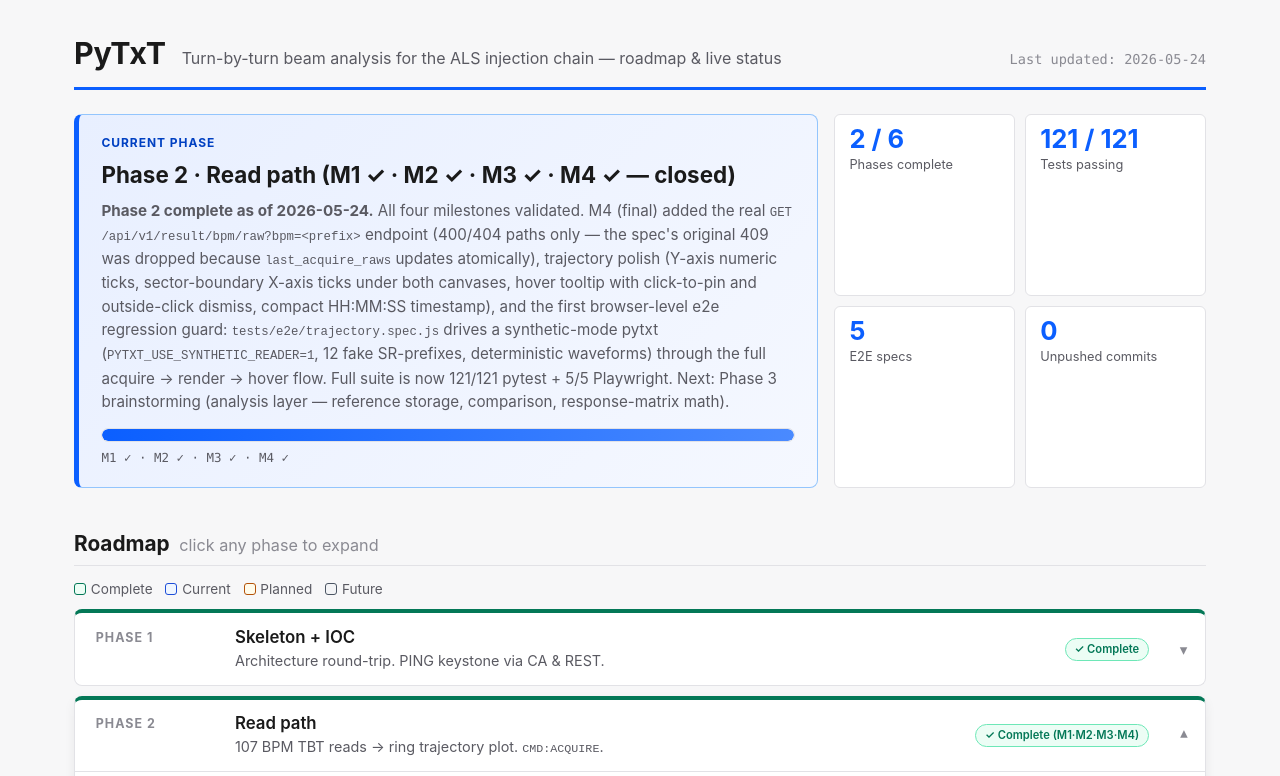
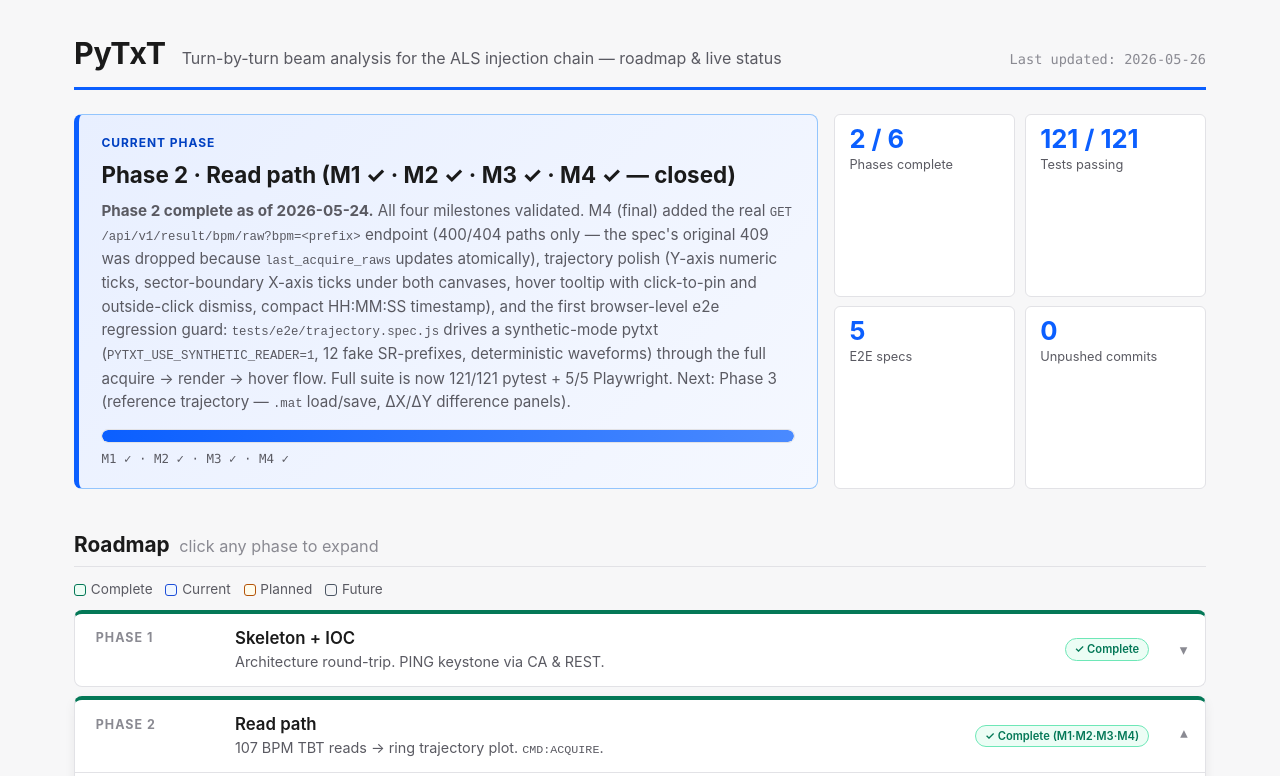
Before and after one commit to kirk-iliev/PyTxT, a plain HTML site: page PyTxT-roadmap.html in a window 1280 px wide. Shown: the top 776 px of the page. Drawn offline with Linux system fonts and the light colour scheme.

Commit message:
docs(roadmap): refresh 'last updated' + drop dev-workflow mentions from What's next

```diff
--- a/PyTxT-roadmap.html
+++ b/PyTxT-roadmap.html
@@ -547,7 +547,7 @@
 <div class="topbar">
   <h1>PyTxT</h1>
   <div class="tagline">Turn-by-turn beam analysis for the ALS injection chain — roadmap &amp; live status</div>
-  <div class="meta" id="last-updated">Last updated: 2026-05-24</div>
+  <div class="meta" id="last-updated">Last updated: 2026-05-26</div>
 </div>
 
 <!-- ============================================== -->
@@ -566,7 +566,7 @@
       regression guard: <code>tests/e2e/trajectory.spec.js</code> drives a synthetic-mode pytxt
       (<code>PYTXT_USE_SYNTHETIC_READER=1</code>, 12 fake SR-prefixes, deterministic waveforms) through the
       full acquire → render → hover flow. Full suite is now 121/121 pytest + 5/5 Playwright. Next: Phase 3
-      brainstorming (analysis layer — reference storage, comparison, response-matrix math).
+      (reference trajectory — <code>.mat</code> load/save, ΔX/ΔY difference panels).
     </p>
     <div class="progress" title="Phase 2 complete">
       <div class="progress-fill" style="width: 100%"></div>
@@ -904,7 +904,6 @@
 
   <h3 style="margin-top:1rem">Next milestone — Phase 3 (Reference trajectory)</h3>
   <ol>
-    <li><strong>Concrete first step:</strong> invoke <code>superpowers:brainstorming</code> to refine the Phase 3 spec, then <code>writing-plans</code>, then subagent-driven dispatch — same workflow validated through M2-M4.</li>
     <li><strong>Anticipated scope</strong> (per phase-2-design spec §14, "Forward compatibility — what phase 3 looks like on this foundation"): new <code>pytxt/domain/reference.py</code> for <code>.mat</code> load/save and <code>B - R0</code> difference math; new <code>AppState</code> fields <code>reference_trajectory</code> + <code>reference_loaded_at</code>; new PVs <code>STATE:REF_LOADED</code>, <code>STATE:REF_NAME</code>, <code>RESULT:BPM:X_DIFF_FIRST_TURN</code>, <code>RESULT:BPM:Y_DIFF_FIRST_TURN</code>, <code>CMD:LOAD_REF</code>, <code>CMD:SAVE_REF</code>; new REST routes <code>POST /api/v1/cmd/load_ref</code> + <code>save_ref</code> (multipart upload/download); new <code>handlers/reference.py</code>; frontend 4-panel layout (X, Y, ΔX, ΔY) when a reference is loaded; <code>test_parity.py</code> grows by 2 parametrize rows.</li>
     <li><strong>Structural promise:</strong> spec §14 commits to "zero structural changes from phase 2" — every addition lands in a package that already exists. Composition root grows by one or two lines.</li>
   </ol>
```
